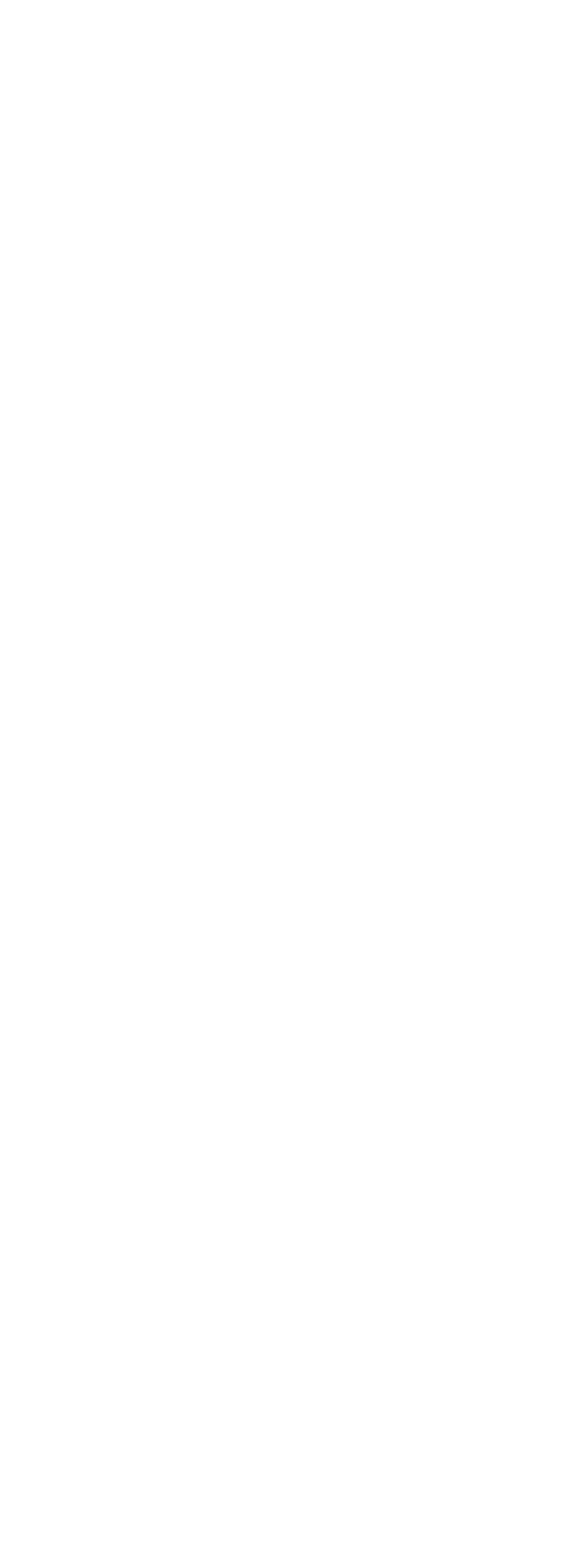
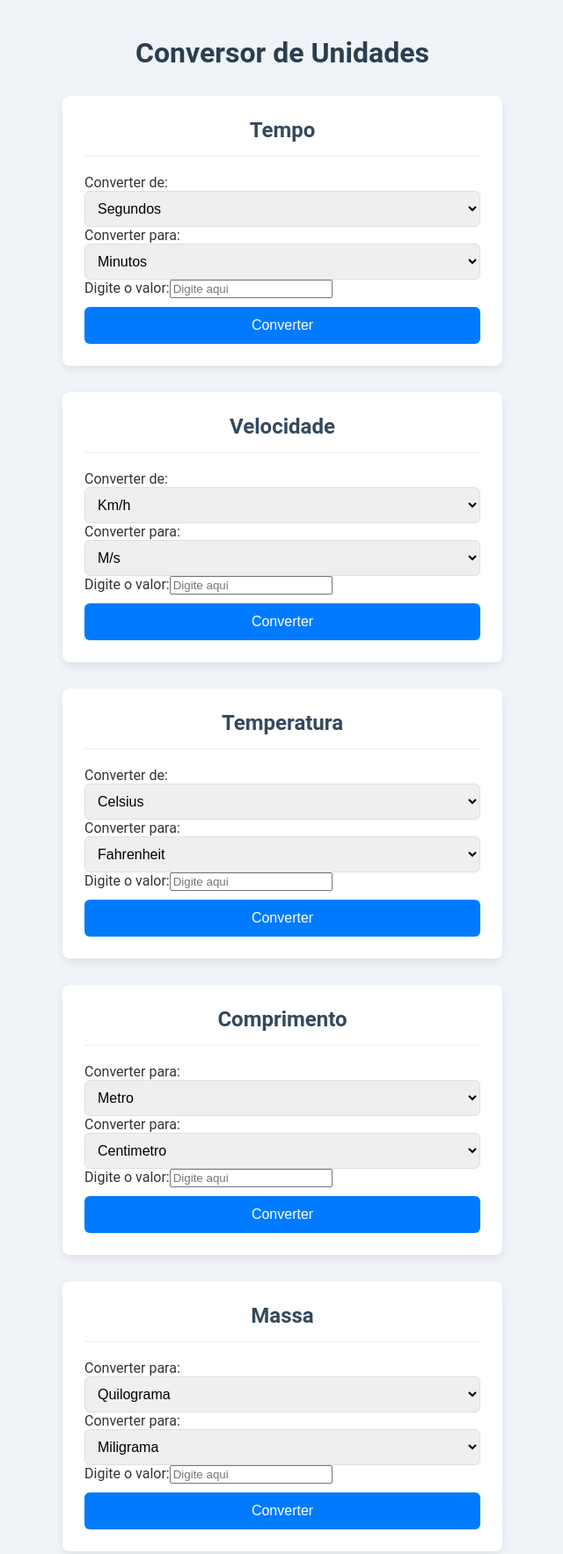
Before and after one commit to MelissaCamp/ConversorMedidas, a plain HTML site: page index.html in a window 1280 px wide. Shown: the whole page at 88% size, without its empty margins (319-959 px from the left). Before the commit the page ends 800 px from the top, so only its background shows below. Drawn offline with Linux system fonts and the light colour scheme.

Commit message:
Inclui index e css. Alteração do nome javascript

```diff
--- a/index.html
+++ b/index.html
@@ -3,11 +3,59 @@
 <head>
     <meta charset="UTF-8">
     <meta name="viewport" content="width=device-width, initial-scale=1.0">
-    <title>Conversor de Medidas</title>
+    <title>Conversor de Unidades</title>
     <link rel="stylesheet" href="style.css">
 </head>
 <body>
 
-    <script src="js.js"></script>
+    <div class="container">
+        <h1>Conversor de Unidades</h1>
+
+        <div class="converter">
+            <h2>Tempo</h2>
+            <div class="groupo"><label for="tempo">Converter de:</label><select id="tempo"><option value="segundos">Segundos</option><option value="minutos">Minutos</option><option value="horas">Horas</option></select></div>
+            <div class="groupo"><label for="tempo">Converter para:</label><select id="tempo"><option value="minutos">Minutos</option><option value="segundos">Segundos</option><option value="horas">Horas</option></select></div>
+            <div class="groupo"><label for="tempo">Digite o valor:</label><input type="numero" id="input-tempo" placeholder="Digite aqui"></div>
+            <button onclick="calcular('tempo')">Converter</button>
+            <div class="resultado" id="resultado-tempo"></div>
+        </div>
+
+        <div class="converter">
+            <h2>Velocidade</h2>
+            <div class="groupo"><label for="velocidade">Converter de:</label><select id="velocidade"><option value="kmh">Km/h</option><option value="ms">M/s</option></select></div>
+            <div class="groupo"><label for="velocidade">Converter para:</label><select id="velocidade"><option value="ms">M/s</option><option value="kmh">Km/h</option></select></div>
+            <div class="groupo"><label for="velocidade">Digite o valor:</label><input type="numero" id="input-velocidade" placeholder="Digite aqui"></div>
+            <button onclick="calcular('velocidade')">Converter</button>
+            <div class="resultado" id="resultado-velocidade"></div>
+        </div>
+
+        <div class="converter">
+            <h2>Temperatura</h2>
+            <div class="medidas"><label for="temperatura">Converter de:</label><select id="temperatura"><option value="celsius">Celsius</option><option value="fahrenheit">Fahrenheit</option></select></div>
+            <div class="medidas"><label for="temperatura">Converter para:</label><select id="temperatura"><option value="fahrenheit">Fahrenheit</option><option value="celsius">Celsius</option></select></div>
+            <div class="medidas"><label for="temperatura">Digite o valor:</label><input type="numero" id="input-temperatura" placeholder="Digite aqui"></div>
+            <button onclick="calcular('temperatura')">Converter</button>
+            <div class="resultado" id="resultado-temperatura"></div>
+        </div>
+
+        <div class="converter">
+            <h2>Comprimento</h2>
+            <div class="medidas"><label for="Comprimento">Converter para:</label><select id="Comprimento"><option value="metro">Metro</option><option value="quilometro">quilometro<option value="centimetro">Centimetro</option></select></div>
+            <div class="medidas"><label for="Comprimento">Converter para:</label><select id="Comprimento"><option value="centimetro">Centimetro</option><option value="quilometro">Quilometro<option value="metro">Metro</option></select></div>
+            <div class="medidas"><label for="Comprimento">Digite o valor:</label><input type="numero" id="input-temperatura" placeholder="Digite aqui"></div>
+            <button onclick="calcular('Comprimento')">Converter</button>
+            <div class="resultado" id="resultado-Comprimento"></div>
+        </div>
+
+        <div class="converter">
+            <h2>Massa</h2>
+            <div class="medidas"><label for="Massa">Converter para:</label><select id="massa"><option value="quilograma">Quilograma</option><option value="grama">Grama</option><option value="miligrama">Miligrama</option></select></div>
+            <div class="medidas"><label for="Massa">Converter para:</label><select id="massa"><option value="miligrama">Miligrama</option><option value="grama">Grama</option><option value="quilograma">Quilograma</option></select></div>
+            <div class="medidas"><label for="Massa">Digite o valor:</label><input type="numero" id="input-temperatura" placeholder="Digite aqui"></div>
+            <button onclick="calcular('Massa')">Converter</button>
+            <div class="resultado" id="resultado-massa"></div>
+        </div>
+
+        <script src="script.js"></script>
 </body>
 </html>
--- a/style.css
+++ b/style.css
@@ -0,0 +1,86 @@
+body {
+    font-family: 'Roboto', sans-serif;
+    background-color: #f0f4f8;
+    color: #333;
+    padding: 20px;
+    margin: 0;
+}
+
+.container {
+    width: 100%;
+    max-width: 500px;
+    margin: 0 auto; /* Centraliza o container principal */
+}
+
+h1 {
+    text-align: center;
+    color: #2c3e50;
+    margin-bottom: 30px;
+}
+
+
+.converter {
+    background-color: #ffffff;
+    border-radius: 8px;
+    padding: 25px;
+    box-shadow: 0 4px 10px rgba(0, 0, 0, 0.08);
+    margin-bottom: 30px;
+}
+
+.converter h2 {
+    margin-top: 0;
+    margin-bottom: 20px;
+    text-align: center;
+    color: #34495e;
+    border-bottom: 1px solid #eee;
+    padding-bottom: 15px;
+}
+
+.form-group {
+    margin-bottom: 15px;
+}
+
+.form-group label {
+    display: block;
+    margin-bottom: 5px;
+    font-weight: 500;
+    color: #555;
+}
+
+input[type="number"], select {
+    width: 100%;
+    padding: 10px;
+    border: 1px solid #dcdfe6;
+    border-radius: 6px;
+    font-size: 16px;
+    box-sizing: border-box;
+}
+
+button {
+    width: 100%;
+    padding: 12px;
+    background-color: #007bff;
+    color: white;
+    border: none;
+    border-radius: 6px;
+    font-size: 16px;
+    cursor: pointer;
+    transition: background-color 0.3s;
+    margin-top: 10px;
+}
+
+button:hover {
+    background-color: #0056b3;
+}
+
+.result-area {
+    margin-top: 20px;
+    padding: 15px;
+    background-color: #e9f3ff;
+    border-left: 5px solid #007bff;
+    min-height: 24px;
+    font-size: 18px;
+    font-weight: 500;
+    text-align: center;
+
+}
```
Also changed, not shown: js.js (deleted), script.js (added).
